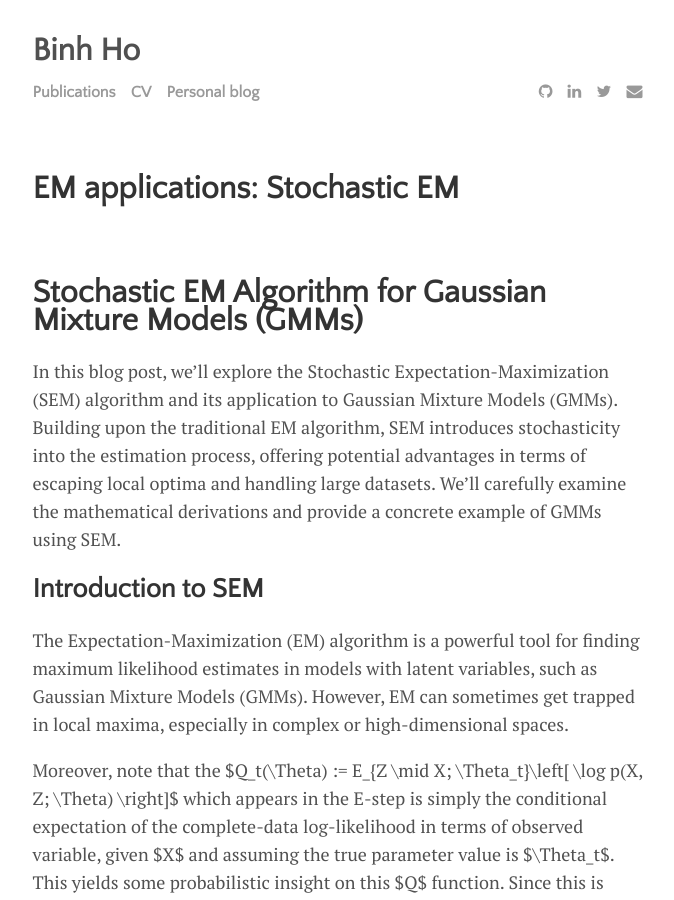
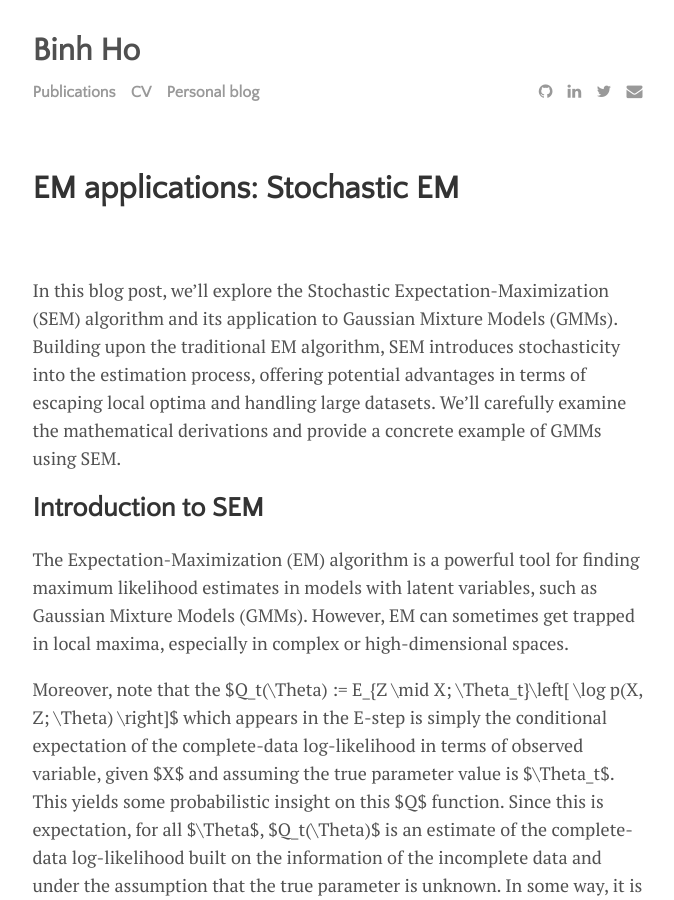
Before and after one commit to CallmeQuant/CallmeQuant.github.io, a Jekyll site: the page built from _posts/2024-11-3-em-application2.md, in a window 1280 px wide and 900 px high. Shown: the whole window, without its empty margins (300-974 px from the left). Built offline with Jekyll 4.4.1, drawn with Linux system fonts in a browser that asks for light colours; formulas are drawn with MathJax 3.

Commit message:
Update post

```diff
--- a/_posts/2024-11-3-em-application2.md
+++ b/_posts/2024-11-3-em-application2.md
@@ -75,8 +75,6 @@ $$\newcommand{\equivto}{\iff}$$
   display: table;
 }
 </style>
-
-# Stochastic EM Algorithm for Gaussian Mixture Models (GMMs)
 
 In this blog post, we'll explore the Stochastic Expectation-Maximization (SEM) algorithm and its application to Gaussian Mixture Models (GMMs). Building upon the traditional EM algorithm, SEM introduces stochasticity into the estimation process, offering potential advantages in terms of escaping local optima and handling large datasets. We'll carefully examine the mathematical derivations and provide a concrete example of GMMs using SEM.
 
```
